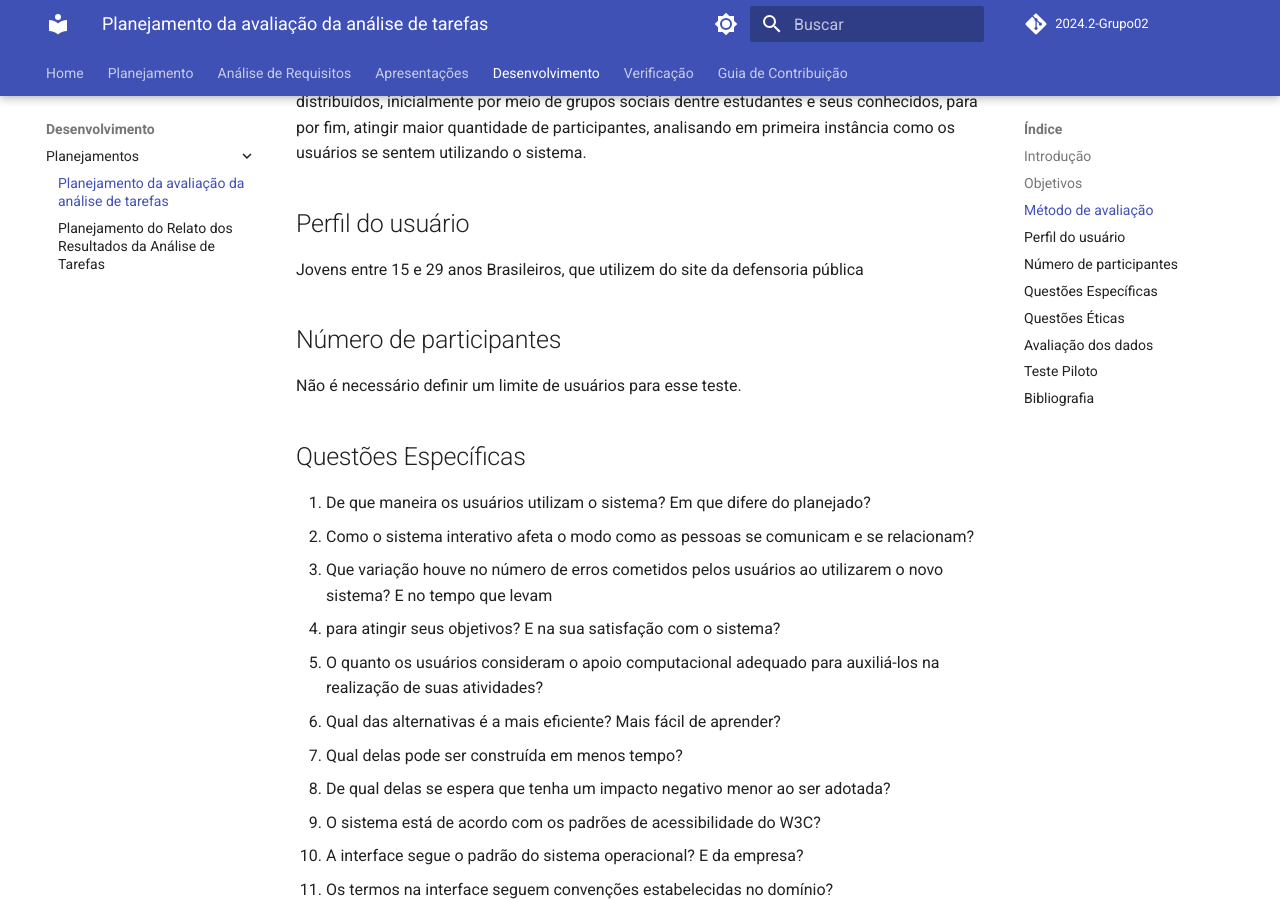
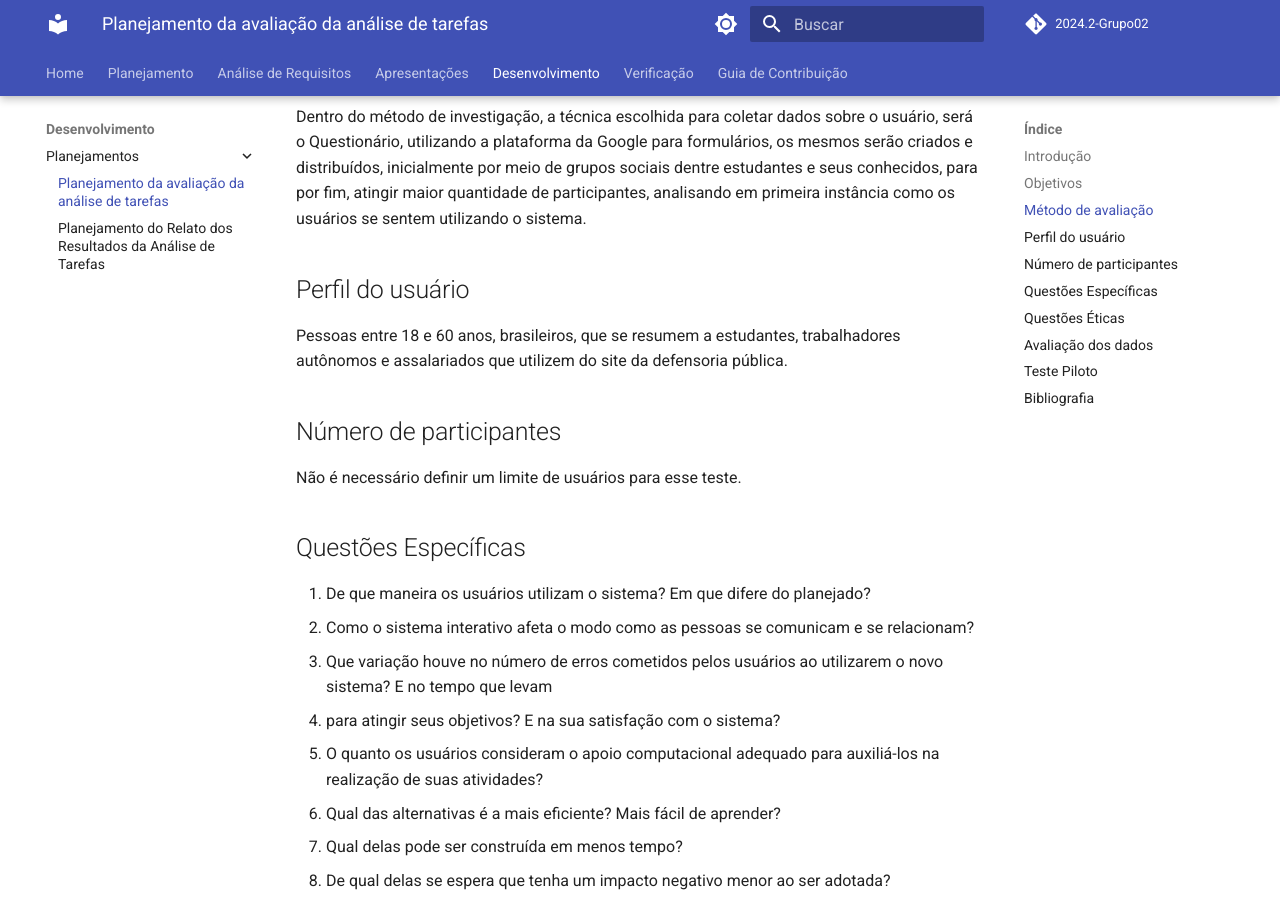
Before and after one commit to Interacao-Humano-Computador/2024.2-Grupo02, an MkDocs documentation site: the page built from docs/Desenvolvimento/analiseDeTarefas.md, in a window 1280 px wide and 900 px high, scrolled down 1120 px. Built offline with MkDocs 1.6.1 and Material for MkDocs 9.7.7, drawn with Linux system fonts in a browser that asks for light colours; comment, search, counter and statistics services are not loaded; some of the changed text lies outside the part shown.

Commit message:
updating planejamento da avaliacao do usuario

```diff
--- a/docs/Desenvolvimento/analiseDeTarefas.md
+++ b/docs/Desenvolvimento/analiseDeTarefas.md
@@ -26,7 +27,7 @@ Dentro do método de investigação, a técnica escolhida para coletar dados sob
 
 ## Perfil do usuário
 
-Jovens entre 15 e 29 anos Brasileiros, que utilizem do site da defensoria pública
+Pessoas entre 18 e 60 anos, brasileiros, que se resumem a estudantes, trabalhadores autônomos e assalariados que utilizem do site da defensoria pública.
 
 ## Número de participantes
 
```
Also changed, not shown: other parts of docs/Desenvolvimento/analiseDeTarefas.md (+4 -3 lines).
